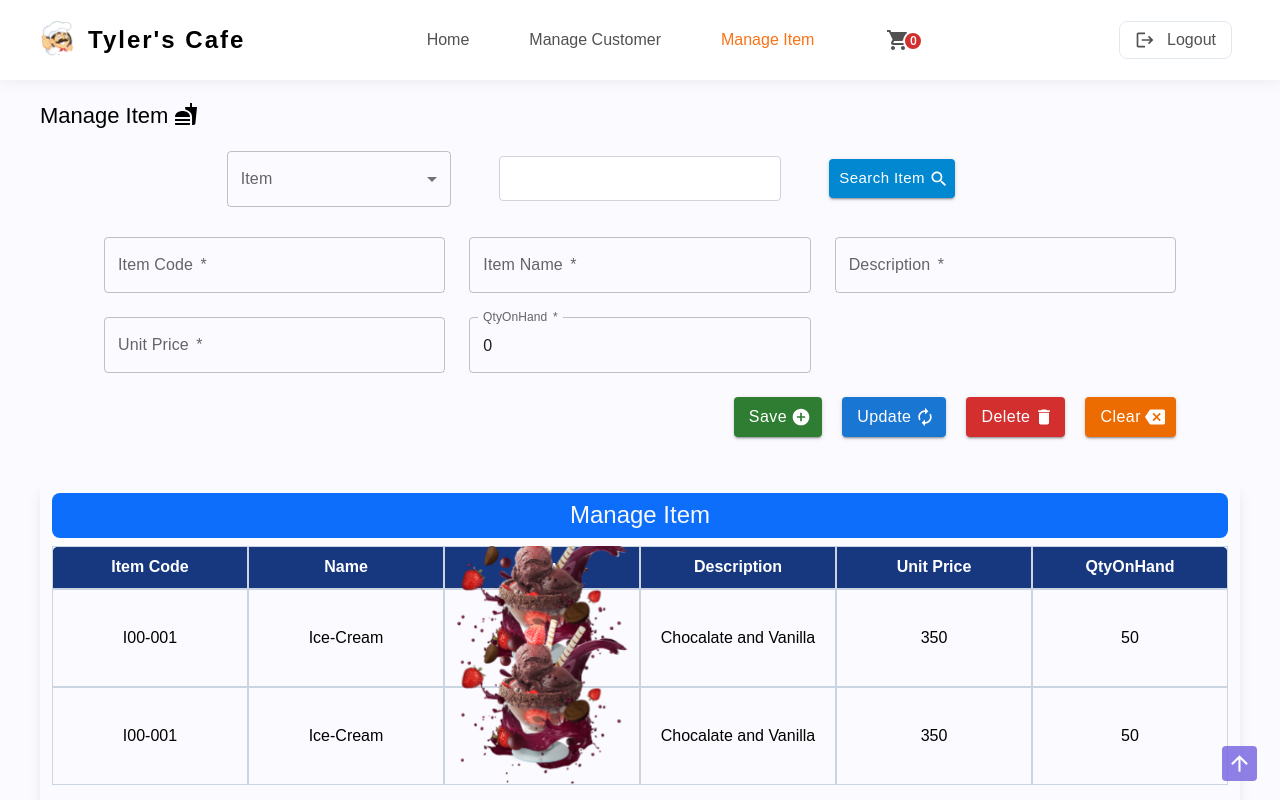
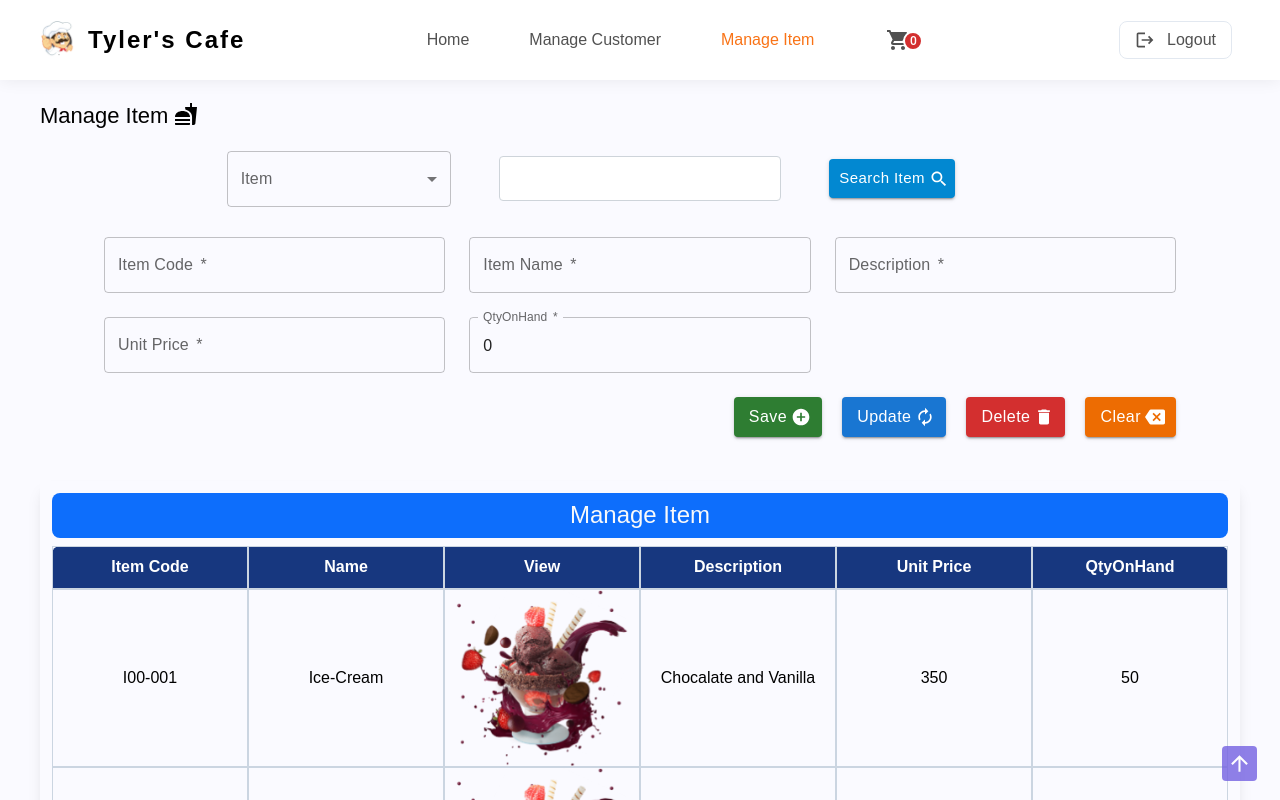
Before and after one commit to AshanSandeep06/Food-Shop-System, a React (Create React App) app in the folder frontend/: page /manage_item in a window 1280 px wide. Shown: the top 800 px of the page. Built offline with nearby package versions, Linux system fonts and the light colour scheme.

Commit message:
Content Updated in ManageItem Component

```diff
--- a/frontend/src/pages/ManageItem/ManageItem.tsx
+++ b/frontend/src/pages/ManageItem/ManageItem.tsx
@@ -167,7 +167,7 @@ const ManageItem = () => {
               "Ice-Cream",
               <img
                 src={iceCreamImg}
-                className="w-40 lg:w-40 -mt-10 lg:-mt-20 h-40 object-contain"
+                className="w-40 lg:w-40 h-40 object-contain"
                 style={{ transform: "scale(1.1) translateZ(0px)" }}
               />,
               "Chocalate and Vanilla",
@@ -180,7 +180,7 @@ const ManageItem = () => {
               "Ice-Cream",
               <img
                 src={iceCreamImg}
-                className="w-40 lg:w-40 -mt-10 lg:-mt-20 h-40 object-contain"
+                className="w-40 lg:w-40 h-40 object-contain"
                 style={{ transform: "scale(1.1) translateZ(0px)" }}
               />,
               "Chocalate and Vanilla",
```
